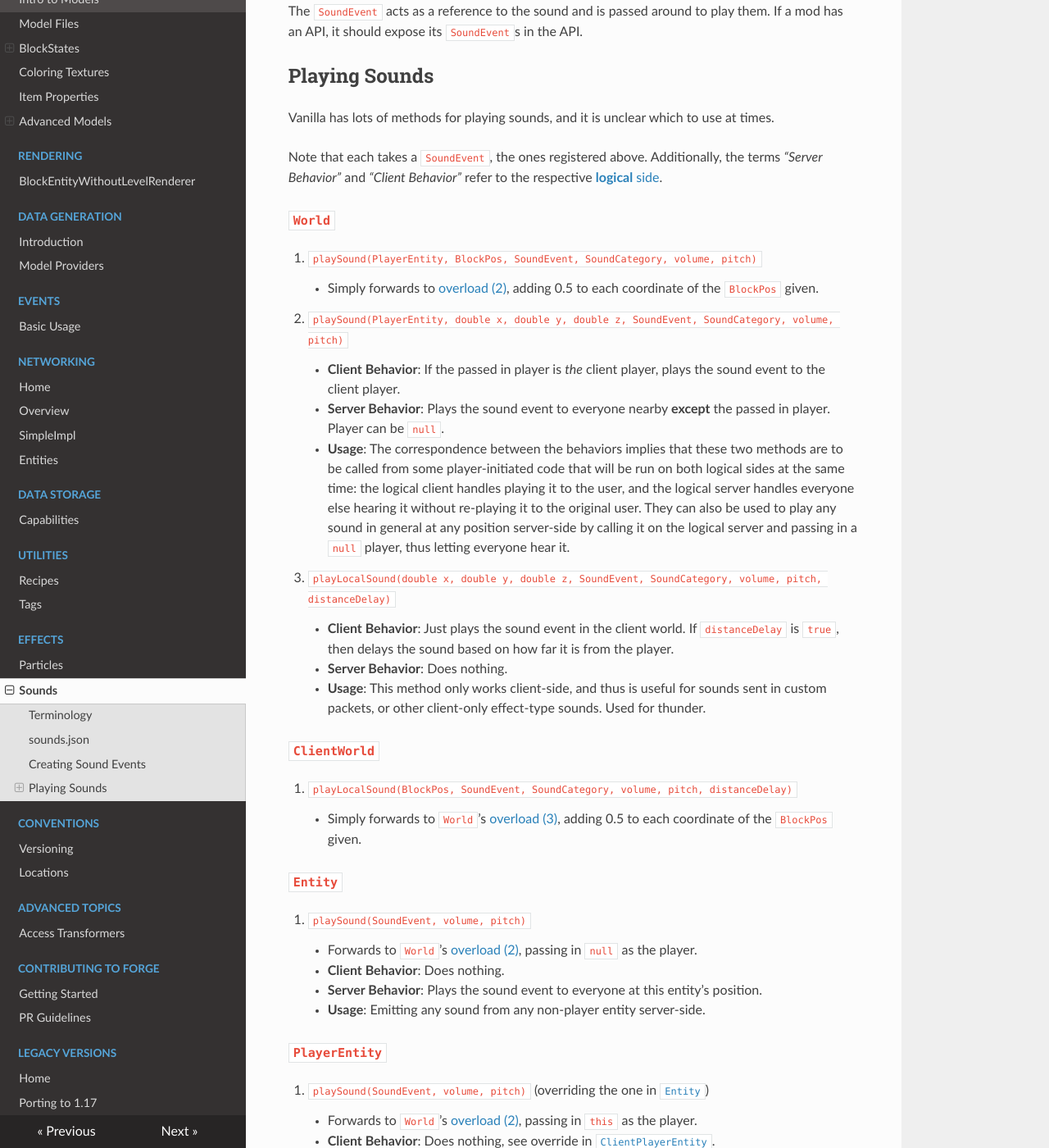
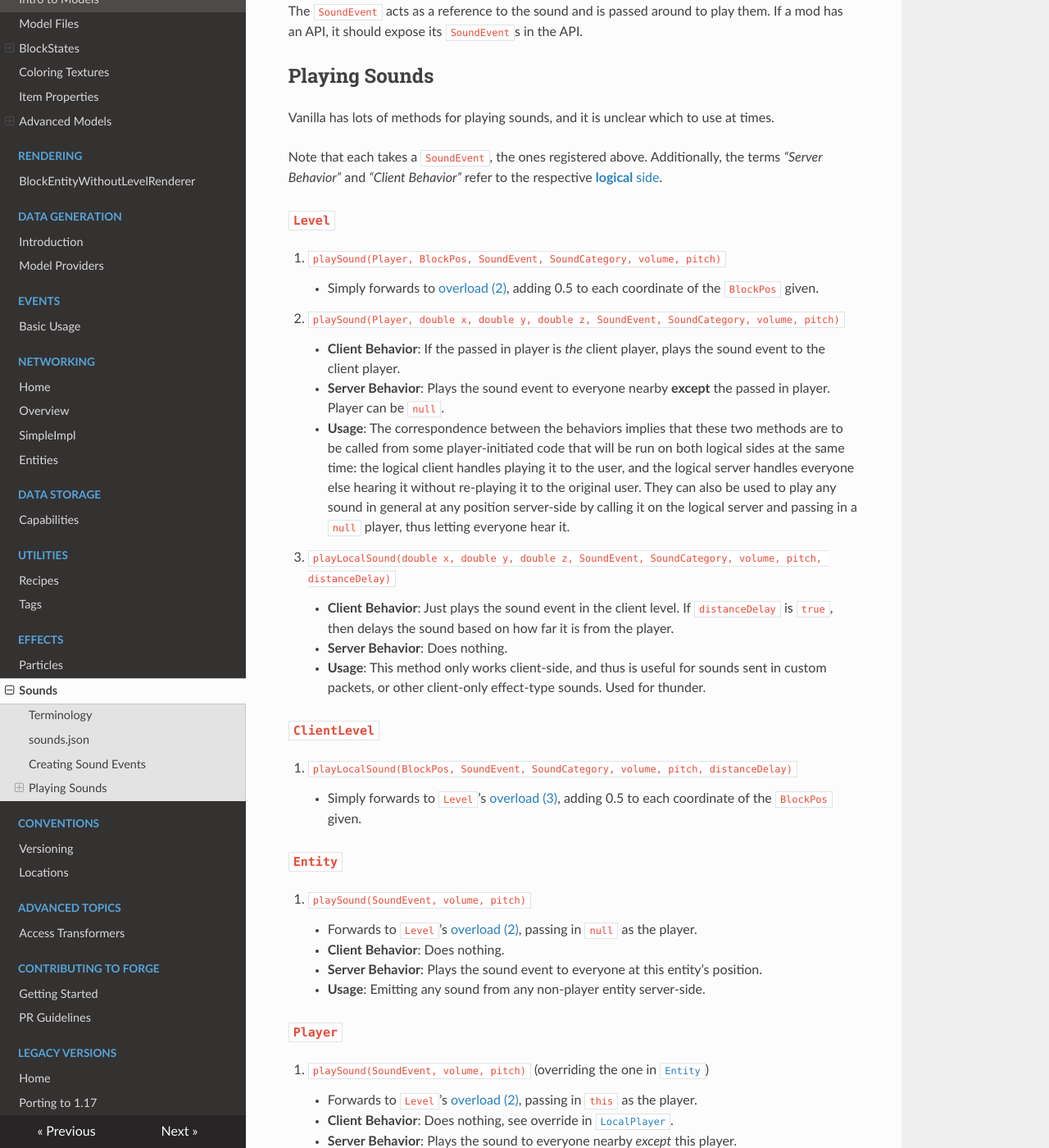
Before and after one commit to MinecraftForge/Documentation, an MkDocs documentation site: the page built from docs/effects/sounds.md, in a window 1280 px wide and 1400 px high, scrolled down 1446 px. Shown: the whole window at 82% size. Built offline with MkDocs 1.6.1, drawn with Linux system fonts in a browser that asks for light colours; nearby versions of some CDN libraries; some of the changed text lies outside the part shown.

Commit message:
Update `effects`

```diff
--- a/docs/effects/sounds.md
+++ b/docs/effects/sounds.md
@@ -54,50 +54,50 @@ Vanilla has lots of methods for playing sounds, and it is unclear which to use a
 
 Note that each takes a `SoundEvent`, the ones registered above. Additionally, the terms *"Server Behavior"* and *"Client Behavior"* refer to the respective [**logical** side][sides].
 
-### `World`
+### `Level`
 
-1. <a name="world-playsound-pbecvp"></a> `playSound(PlayerEntity, BlockPos, SoundEvent, SoundCategory, volume, pitch)`
-    - Simply forwards to [overload (2)](#world-playsound-pxyzecvp), adding 0.5 to each coordinate of the `BlockPos` given.
+1. <a name="level-playsound-pbecvp"></a> `playSound(Player, BlockPos, SoundEvent, SoundCategory, volume, pitch)`
+    - Simply forwards to [overload (2)](#level-playsound-pxyzecvp), adding 0.5 to each coordinate of the `BlockPos` given.
 
-2. <a name="world-playsound-pxyzecvp"></a> `playSound(PlayerEntity, double x, double y, double z, SoundEvent, SoundCategory, volume, pitch)`
+2. <a name="level-playsound-pxyzecvp"></a> `playSound(Player, double x, double y, double z, SoundEvent, SoundCategory, volume, pitch)`
     - **Client Behavior**: If the passed in player is *the* client player, plays the sound event to the client player.
     - **Server Behavior**: Plays the sound event to everyone nearby **except** the passed in player. Player can be `null`.
     - **Usage**: The correspondence between the behaviors implies that these two methods are to be called from some player-initiated code that will be run on both logical sides at the same time: the logical client handles playing it to the user, and the logical server handles everyone else hearing it without re-playing it to the original user.
        They can also be used to play any sound in general at any position server-side by calling it on the logical server and passing in a `null` player, thus letting everyone hear it.
 
-3. <a name="world-playsound-xyzecvpd"></a> `playLocalSound(double x, double y, double z, SoundEvent, SoundCategory, volume, pitch, distanceDelay)`
-    - **Client Behavior**: Just plays the sound event in the client world. If `distanceDelay` is `true`, then delays the sound based on how far it is from the player.
+3. <a name="level-playsound-xyzecvpd"></a> `playLocalSound(double x, double y, double z, SoundEvent, SoundCategory, volume, pitch, distanceDelay)`
+    - **Client Behavior**: Just plays the sound event in the client level. If `distanceDelay` is `true`, then delays the sound based on how far it is from the player.
     - **Server Behavior**: Does nothing.
     - **Usage**: This method only works client-side, and thus is useful for sounds sent in custom packets, or other client-only effect-type sounds. Used for thunder.
 
-### `ClientWorld`
+### `ClientLevel`
 
-1. <a name="clientworld-playsound-becvpd"></a> `playLocalSound(BlockPos, SoundEvent, SoundCategory, volume, pitch, distanceDelay)`
-    - Simply forwards to `World`'s [overload (3)](#world-playsound-xyzecvpd), adding 0.5 to each coordinate of the `BlockPos` given.
+1. <a name="clientlevel-playsound-becvpd"></a> `playLocalSound(BlockPos, SoundEvent, SoundCategory, volume, pitch, distanceDelay)`
+    - Simply forwards to `Level`'s [overload (3)](#level-playsound-xyzecvpd), adding 0.5 to each coordinate of the `BlockPos` given.
 
 ### `Entity`
 
 1. <a name="entity-playsound-evp"></a> `playSound(SoundEvent, volume, pitch)`
-    - Forwards to `World`'s [overload (2)](#world-playsound-pxyzecvp), passing in `null` as the player.
+    - Forwards to `Level`'s [overload (2)](#level-playsound-pxyzecvp), passing in `null` as the player.
     - **Client Behavior**: Does nothing.
     - **Server Behavior**: Plays the sound event to everyone at this entity's position.
     - **Usage**: Emitting any sound from any non-player entity server-side.
 
-### `PlayerEntity`
+### `Player`
 
-1. <a name="playerentity-playsound-evp"></a> `playSound(SoundEvent, volume, pitch)` (overriding the one in [`Entity`](#entity-playsound-evp))
-    - Forwards to `World`'s [overload (2)](#world-playsound-pxyzecvp), passing in `this` as the player.
-    - **Client Behavior**: Does nothing, see override in [`ClientPlayerEntity`](#clientplayerentity-playsound-evp).
+1. <a name="player-playsound-evp"></a> `playSound(SoundEvent, volume, pitch)` (overriding the one in [`Entity`](#entity-playsound-evp))
+    - Forwards to `Level`'s [overload (2)](#level-playsound-pxyzecvp), passing in `this` as the player.
+    - **Client Behavior**: Does nothing, see override in [`LocalPlayer`](#localplayer-playsound-evp).
     - **Server Behavior**: Plays the sound to everyone nearby *except* this player.
-    - **Usage**: See [`ClientPlayerEntity`](#clientplayerentity-playsound-evp).
+    - **Usage**: See [`LocalPlayer`](#localplayer-playsound-evp).
 
-### `ClientPlayerEntity`
+### `LocalPlayer`
 
-1. <a name="clientplayerentity-playsound-evp"></a> `playSound(SoundEvent, volume, pitch)` (overriding the one in [`PlayerEntity`](#playerentity-playsound-evp))
-    - Forwards to `World`'s [overload (2)](#world-playsound-pxyzecvp), passing in `this` as the player.
+1. <a name="localplayer-playsound-evp"></a> `playSound(SoundEvent, volume, pitch)` (overriding the one in [`Player`](#player-playsound-evp))
+    - Forwards to `Level`'s [overload (2)](#level-playsound-pxyzecvp), passing in `this` as the player.
     - **Client Behavior**: Just plays the Sound Event.
     - **Server Behavior**: Method is client-only.
-    - **Usage**: Just like the ones in `World`, these two overrides in the player classes seem to be for code that runs together on both sides. The client handles playing the sound to the user, while the server handles everyone else hearing it without re-playing to the original user.
+    - **Usage**: Just like the ones in `Level`, these two overrides in the player classes seem to be for code that runs together on both sides. The client handles playing the sound to the user, while the server handles everyone else hearing it without re-playing to the original user.
 
 [loc]: ../concepts/resources.md#resourcelocation
 [wiki]: https://minecraft.gamepedia.com/Sounds.json
```
Also changed, not shown: docs/effects/particles.md (+20 -20 lines).
